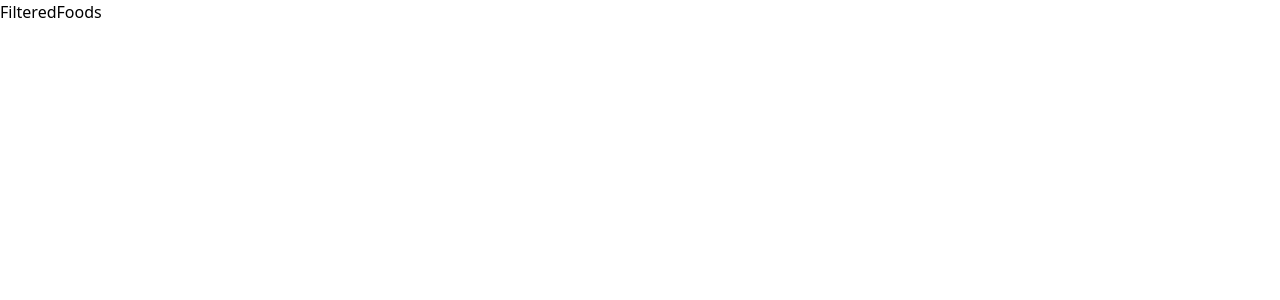
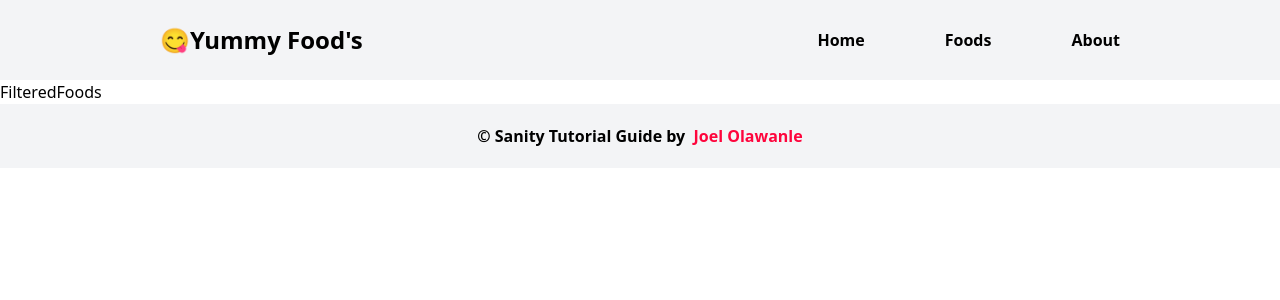
Before and after one commit to MarioLisbona/sanity-food-catalog-studio, a React (Create React App) app: page /FilteredFoods/1 in a window 1280 px wide. Shown: the top 300 px of the page. Built offline with nearby package versions, Linux system fonts and the light colour scheme.

Commit message:
create category cards from sanity studio

```diff
--- a/src/App.js
+++ b/src/App.js
@@ -6,17 +6,31 @@ import About from "./views/About";
 import Foods from "./views/Foods";
 import FilteredFoods from "./views/FilteredFoods";
 
+// components
+import Header from "./components/Header";
+import Footer from "./components/Footer";
+
 // styles
 import "./App.css";
 
 function App() {
 	return (
+		<>
+			{/* Header Area */}
+			<div className="max-w-full">
+					<Header />
+			</div>
 			<Routes>
 				<Route element={<Home />} exact path="/" />
 				<Route element={<About />} path="/About" />
 				<Route element={<Foods />} path="/Foods" />
 				<Route element={<FilteredFoods />} path="/FilteredFoods/:slug" />
 			</Routes>
+			{/* Footer Area */}
+			<div className="max-w-full">
+				<Footer />
+			</div>
+		</>
 	);
 }
 
--- /dev/null
+++ b/src/components/Categories.js
@@ -0,0 +1,45 @@
+import React, { useState, useEffect } from "react";
+import sanityClient from "../client";
+
+import Category from "./Category";
+
+const Categories = () => {
+	const [categories, setCategories] = useState(null);
+
+	useEffect(() => {
+		sanityClient
+			.fetch(
+				`*[_type == "category"]{
+      title,
+      slug,
+      description,
+      image{
+        asset->{
+          _id,
+          url
+        },
+      },
+      hexCode,
+    }`
+			)
+			.then((data) => setCategories(data))
+			.catch(console.error);
+	}, []);
+
+	return (
+		<div className="">
+			<h3 className="text-3xl font-bold text-center my-10 lg:my-5">
+				All Categories🥘
+			</h3>
+
+			<div className="flex flex-col lg:flex-row lg:justify-center flex-wrap w-full gap-10 my-10">
+				{categories &&
+					categories.map((category) => (
+						<Category key={category._id} category={category} />
+					))}
+			</div>
+		</div>
+	);
+};
+
+export default Categories;
--- /dev/null
+++ b/src/components/Category.js
@@ -0,0 +1,38 @@
+import React from "react";
+import { Link } from "react-router-dom";
+
+import sanityClient from "../client";
+import imageUrlBuilder from "@sanity/image-url";
+
+const builder = imageUrlBuilder(sanityClient);
+
+function urlFor(source) {
+	return builder.image(source);
+}
+
+const Category = ({ category }) => {
+	return (
+		<div
+			className="bg-gray-100 rounded-xl p-10 w-full lg:w-1/3"
+			style={{ backgroundColor: `#${category.hexCode}` }}
+		>
+			<img
+				src={urlFor(category.image).url()}
+				alt={category.title}
+				className="w-40"
+			/>
+			<h4 className="text-2xl py-3 font-bold capitalize">{category.title}</h4>
+			<p>{category.description}</p>
+			<Link to={"/filteredfoods/" + category.slug.current}>
+				<button
+					style={{ backgroundColor: "#FE043C" }}
+					className="rounded mt-3 px-5 py-2 text-white"
+				>
+					View
+				</button>
+			</Link>
+		</div>
+	);
+};
+
+export default Category;
--- /dev/null
+++ b/src/components/Footer.js
@@ -0,0 +1,16 @@
+import React from "react";
+
+const Footer = () => {
+	return (
+		<div className="bg-gray-100 flex justify-center font-bold p-5">
+			<p>
+				© Sanity Tutorial Guide by
+				<a href="https://joel-new.netlify.app/" style={{ color: "#FE043C" }}>
+					&nbsp; Joel Olawanle
+				</a>
+			</p>
+		</div>
+	);
+};
+
+export default Footer;
--- /dev/null
+++ b/src/components/Header.js
@@ -0,0 +1,14 @@
+import React from "react";
+import NavBar from "./NavBar";
+
+const Header = () => {
+	return (
+		<header>
+			<div className="bg-gray-100">
+				<NavBar />
+			</div>
+		</header>
+	);
+};
+
+export default Header;
--- /dev/null
+++ b/src/components/NavBar.js
@@ -0,0 +1,46 @@
+import React from "react";
+import { NavLink } from "react-router-dom";
+
+const Header = () => {
+	return (
+		<nav className="container lg:px-0 px-5 py-2 lg:py-0 lg:w-3/4 w-full mx-auto flex flex-col lg:flex-row justify-between h-20 items-center font-bold">
+			<NavLink to="/">
+				<p className="text-xl lg:text-2xl">😋Yummy Food's</p>
+			</NavLink>
+			<div className=" lg:block">
+				<ul className="flex gap-x-20">
+					<li>
+						<NavLink
+							to="/"
+							exact
+							className="nav-link"
+							activeClassName="active-link"
+						>
+							Home
+						</NavLink>
+					</li>
+					<li>
+						<NavLink
+							to="/foods"
+							className="nav-link"
+							activeClassName="active-link"
+						>
+							Foods
+						</NavLink>
+					</li>
+					<li>
+						<NavLink
+							to="/about"
+							className="nav-link"
+							activeClassName="active-link"
+						>
+							About
+						</NavLink>
+					</li>
+				</ul>
+			</div>
+		</nav>
+	);
+};
+
+export default Header;
--- a/src/views/Home.js
+++ b/src/views/Home.js
@@ -1,9 +1,32 @@
-import React from 'react'
+import React from "react";
+
+import Categories from "../components/Categories";
 
 const Home = () => {
-  return (
-    <div>Home</div>
-  )
-}
+	return (
+		<section className="container w-full lg:px-0 px-5 lg:w-3/4 mx-auto">
+			<div className="flex lg:flex-row flex-col my-10 justify-between">
+				<div className="">
+					<h2 className="text-3xl lg:text-4xl font-bold">Hello👋</h2>
+					<p className="text-xl lg:text-2xl">What do you want?</p>
+				</div>
+				<div className="flex items-center lg:mt-0 mt-5 gap-3 lg:flex-row flex-col">
+					<input
+						type="text"
+						className="w-full lg:w-80 p-2 border-2 border-gray-500 rounded focus:outline-none"
+					/>
+					<button
+						style={{ backgroundColor: "#FE043C" }}
+						className="rounded w-full lg:w-auto px-10 py-3 text-white"
+					>
+						Search
+					</button>
+				</div>
+			</div>
+			<hr className="my-10" />
+			<Categories />
+		</section>
+	);
+};
 
-export default Home
+export default Home;
```
